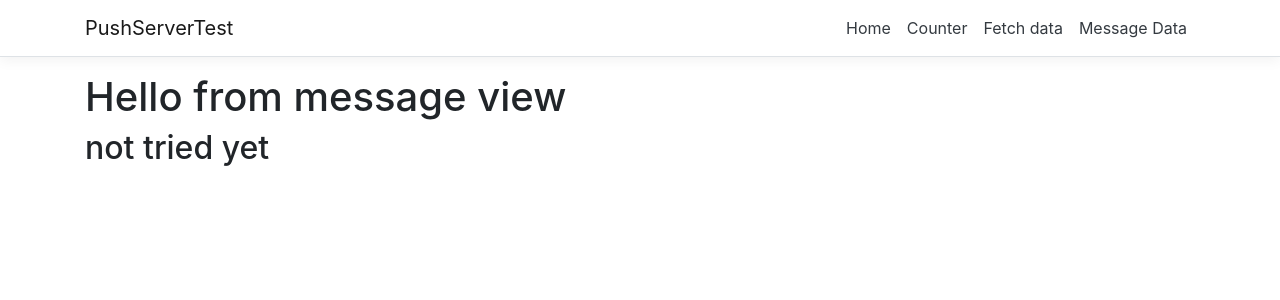
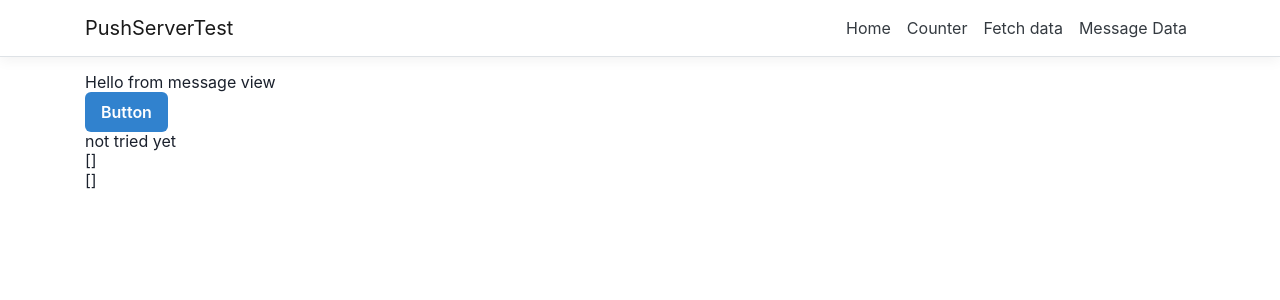
Before and after one commit to MattReamsSsi/PushServerTest, a React (Create React App) app in the folder PushServerTest/ClientApp/: page /message-data in a window 1280 px wide. Shown: the top 300 px of the page. Built offline with nearby package versions, Linux system fonts and the light colour scheme.

Commit message:
has Chakra styling

```diff
--- a/PushServerTest/ClientApp/package.json
+++ b/PushServerTest/ClientApp/package.json
@@ -32,7 +32,7 @@
     "eslint-plugin-jsx-a11y": "^6.2.3",
     "eslint-plugin-react": "^7.18.3",
     "nan": "^2.14.1",
-    "typescript": "^3.7.5"
+    "typescript": "^4.1.0"
   },
   "eslintConfig": {
     "extends": "react-app"
--- a/PushServerTest/ClientApp/src/components/MessageDataView.tsx
+++ b/PushServerTest/ClientApp/src/components/MessageDataView.tsx
@@ -1,5 +1,6 @@
 import React, { useState } from 'react';
 import { useSelector, useDispatch } from 'react-redux';
+import { Button, ButtonGroup } from "@chakra-ui/react";
 
 import {
     fetchAll,
@@ -11,11 +12,18 @@ import {
 const MessageDataView = () => {
 
     const status = useSelector(selectStatus);
+    const apiClientDatas = useSelector(selectApiClientDatas);
+    const userDatas = useSelector(selectUserDatas);
+
+    const dispatch = useDispatch();
 
     return (
         <div>
           <h1>Hello from message view</h1>
+          <Button colorScheme="blue" onClick={() => dispatch(fetchAll())}>Button</Button>
           <h2>{status}</h2>
+          <h3>{JSON.stringify(apiClientDatas)}</h3>
+          <h4>{JSON.stringify(userDatas)}</h4>
         </div>
       );
 }
--- a/PushServerTest/ClientApp/src/index.js
+++ b/PushServerTest/ClientApp/src/index.js
@@ -8,13 +8,17 @@ import registerServiceWorker from './registerServiceWorker';
 import { Provider } from 'react-redux';
 import store from './reduxStuff/store';
 
+import { ChakraProvider } from "@chakra-ui/react";
+
 const baseUrl = document.getElementsByTagName('base')[0].getAttribute('href');
 const rootElement = document.getElementById('root');
 
 ReactDOM.render(
   <BrowserRouter basename={baseUrl}>
     <Provider store={store}>
-      <App/>
+      <ChakraProvider>
+        <App />
+      </ChakraProvider>
     </Provider>
   </BrowserRouter>,
   rootElement);
--- a/PushServerTest/ClientApp/src/reduxStuff/PushApiClient.ts
+++ b/PushServerTest/ClientApp/src/reduxStuff/PushApiClient.ts
@@ -1,7 +1,7 @@
 import axios from 'axios';
 import { ApiClientData, UserData } from '../DataStructures';
 
-async function doGet(path: any) {
+async function doGet(path: string) {
     const response = await axios.get(path);
     return response.data;
   }
--- a/PushServerTest/ClientApp/src/reduxStuff/store.js
+++ b/PushServerTest/ClientApp/src/reduxStuff/store.js
@@ -1,6 +1,6 @@
 import { configureStore } from '@reduxjs/toolkit';
 import counterSlice from './counterSlice';
-import pushMessagesSlice from './pushMessagesSlice'
+import pushMessagesSlice from './pushMessagesSlice';
 
 export default configureStore({
   reducer: {
```
Also changed, not shown: 1 other file (tests, documents, lock files or other folders).
